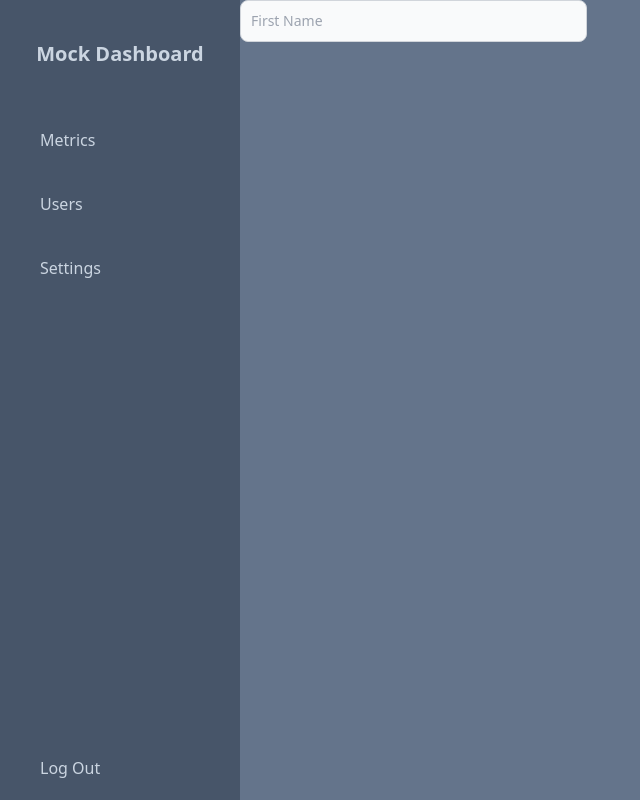
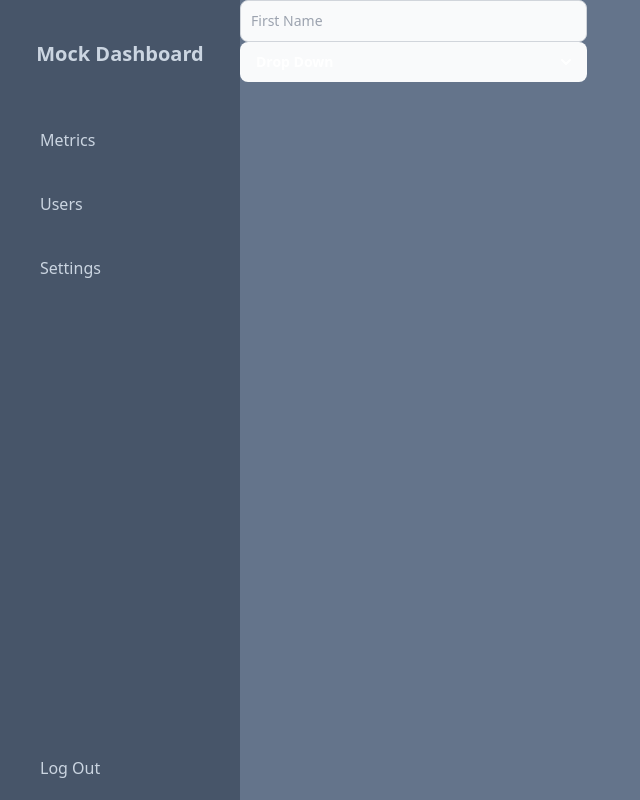
Before and after one commit to Ayaz2589/mock-dashboard, a React (Vite) app: page / in a window 1280 px wide. Shown: the whole page, without its empty margins (0-640 px from the left). Built offline with nearby package versions, Linux system fonts and the light colour scheme.

Commit message:
work on drop down

```diff
--- a/src/components/containers/Dashboard/index.tsx
+++ b/src/components/containers/Dashboard/index.tsx
@@ -1,11 +1,25 @@
-import { SplitScreen, Navigation, Input } from "../../";
+import { useState } from "react";
+import { SplitScreen, Navigation, Input, Dropdown } from "../../";
 
 const Dashboard = () => {
+  const [selectedValue, setSelectedValue] = useState('');
+  const options = [
+    { value: 'option1', label: 'Option 1' },
+    { value: 'option2', label: 'Option 2' },
+    { value: 'option3', label: 'Option 3' },
+    // Add more options as needed
+  ];
   return (
     <SplitScreen dashboard>
       <Navigation />
       <div className="w-1/3">
         <Input placeholder="First Name" />
+        <Dropdown
+        options={options}
+        value={selectedValue}
+        onChange={(e: any) => setSelectedValue(e.target.value)}
+        className="mb-4" // You can add additional Tailwind classes here
+      />
       </div>
     </SplitScreen>
   );
--- a/src/components/index.ts
+++ b/src/components/index.ts
@@ -6,3 +6,4 @@ export { default as ControlledFlow } from "./ui/ControlledFlow"
 export { default as Button } from "./ui/Button"
 export { default as SplitScreen } from "./ui/SplitScreen"
 export { default as Input } from "./ui/Input"
+export { default as Dropdown } from "./ui/Dropdown"
--- a/src/components/ui/Button/index.tsx
+++ b/src/components/ui/Button/index.tsx
@@ -1,22 +1,55 @@
 const defaultStyles =
-  "bg-blue-500 hover:bg-blue-700 text-white font-bold py-2 px-4 rounded";
+  "bg-gray-50 hover:bg-gray-200 text-white font-bold px-4 rounded text-gray-700 w-full text-sm rounded-lg p-2.5";
 
 const navigationItemStyles =
   "hover:bg-slate-500 bg-slate-600 h-[4rem] text-left px-10 text-slate-300";
 
+const downArrow = (
+  <svg
+    className="w-2.5 h-2.5 ms-3"
+    aria-hidden="true"
+    xmlns="http://www.w3.org/2000/svg"
+    fill="none"
+    viewBox="0 0 10 6"
+  >
+    <path
+      stroke="currentColor"
+      stroke-linecap="round"
+      stroke-linejoin="round"
+      stroke-width="2"
+      d="m1 1 4 4 4-4"
+    />
+  </svg>
+);
+
 type Props = {
-  onClick: () => void;
+  onClick?: () => void;
   navigationItem?: boolean;
+  dropDown?: boolean;
   children: React.ReactNode;
 };
 
-const Button = ({ onClick, children, navigationItem = false }: Props) => {
+const Button = ({
+  onClick,
+  children,
+  navigationItem = false,
+  dropDown = false,
+}: Props) => {
+  const defaultRender = () => <>{children}</>;
+
+  const dropDownRender = () => (
+    <div className="flex items-center justify-between">
+      {children}
+      <span>{downArrow}</span>
+    </div>
+  );
+
   return (
     <button
       onClick={onClick}
       className={navigationItem ? navigationItemStyles : defaultStyles}
     >
-      {children}
+      {dropDown ? dropDownRender() : defaultRender()}
     </button>
   );
 };
--- /dev/null
+++ b/src/components/ui/Dropdown/index.tsx
@@ -0,0 +1,26 @@
+import { useState } from "react";
+import { Button } from "../..";
+
+const Dropdown = () => {
+  const [open, setOpen] = useState(false);
+
+  const toggle = () => setOpen(!open);
+
+  return (
+    <div>
+      <Button dropDown onClick={toggle}>
+        Drop Down
+      </Button>
+      {open && (
+        <div>
+          <Button>Item 1</Button>
+          <Button>Item 2</Button>
+          <Button>Item 3</Button>
+          <Button>Item 4</Button>
+        </div>
+      )}
+    </div>
+  );
+};
+
+export default Dropdown;
```
